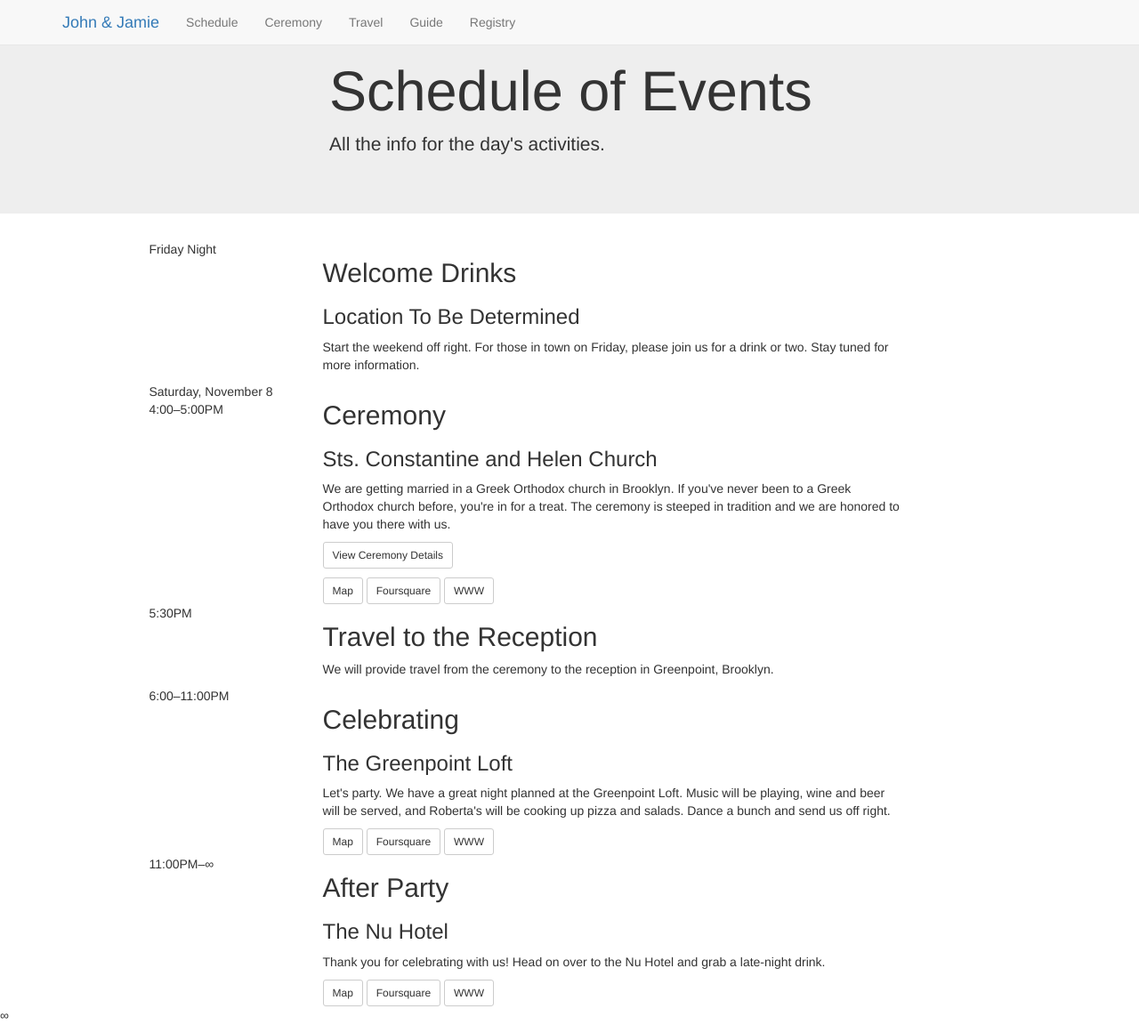
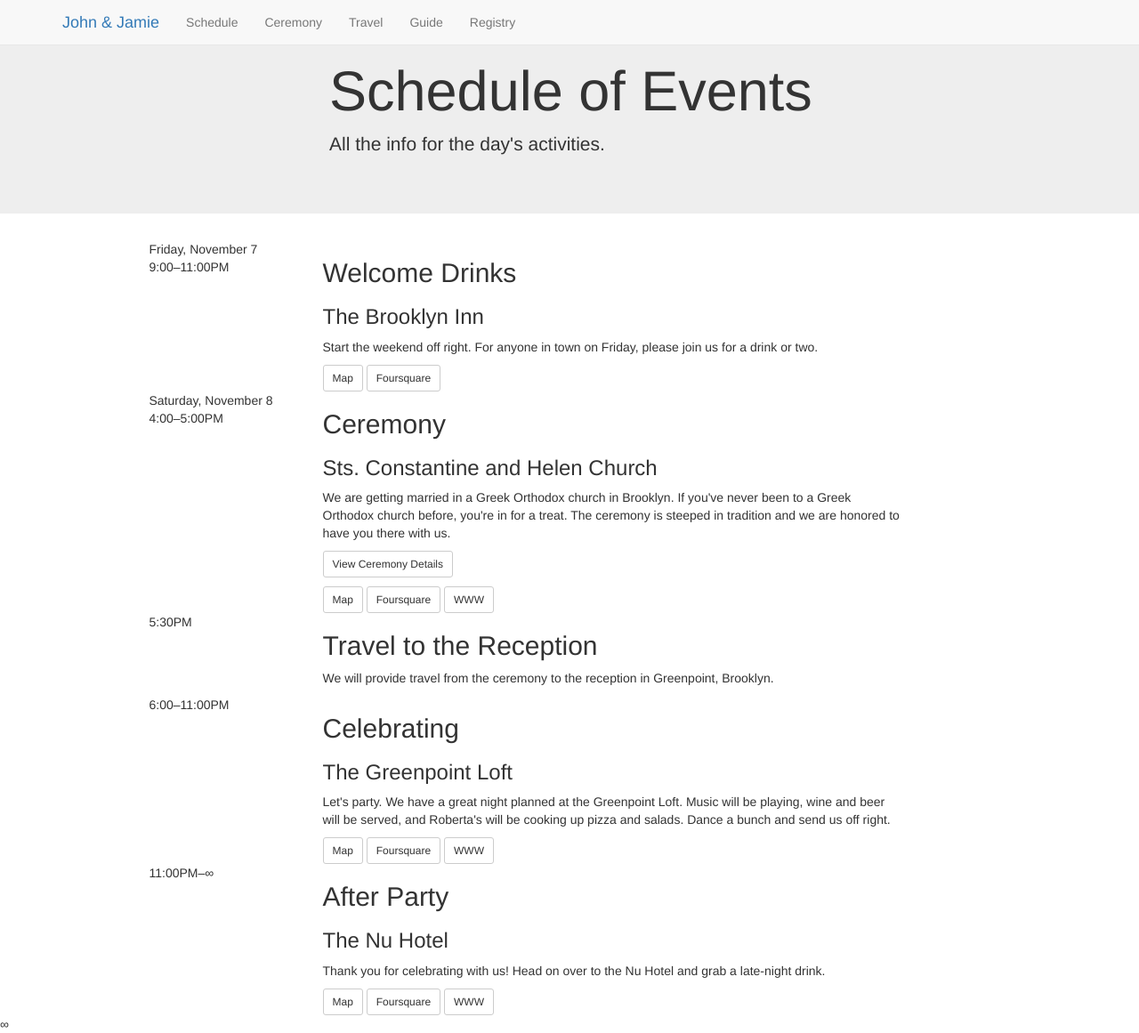
Before and after one commit to jpfinley/weddingSite, a Jekyll site: the page built from site/schedule.html, in a window 1280 px wide and 1161 px high. Shown: the whole window at 89% size. Built offline with Jekyll 4.4.1, drawn with Linux system fonts in a browser that asks for light colours; nearby versions of some CDN libraries; Markdown is read by kramdown in place of the engine named in the settings.

Commit message:
Before party and car sharing codes

```diff
--- a/site/schedule.html
+++ b/site/schedule.html
@@ -16,12 +16,14 @@
     <div class="col-md-12">
       <div class="row section section-event">
         <div class="col-md-2 col-md-offset-1">
-          <header>Friday Night</header>
+          <header>Friday, November 7<br>9:00&ndash;11:00<span>PM</span></header>
         </div>
         <div class="col-md-7">
           <h2>Welcome Drinks</h2>
-          <h3>Location To Be Determined</h3>
-          <p>Start the weekend off right. For those in town on Friday, please join us for a drink or two. Stay tuned for more information.</p>
+          <h3>The Brooklyn Inn</h3>
+          <p>Start the weekend off right. For anyone in town on Friday, please join us for a drink or two.</p>
+          <a class="btn btn-default btn-sm" href="https://www.google.com/maps/place/Brooklyn+Inn" role="button">Map</a>
+          <a class="btn btn-default btn-sm" href="http://4sq.com/7OMMuw" role="button">Foursquare</a>
         </div>
       </div>
       <div class="row section section-event">
@@ -70,7 +72,7 @@
           <p>Thank you for celebrating with us! Head on over to the Nu Hotel and grab a late-night drink.</p>
           <a class="btn btn-default btn-sm" href="https://www.google.com/maps/place/NU+Hotel/@40.688733,-73.988786,17z/data=!4m2!3m1!1s0x89c25a4dd6a2fd77:0x4f671d9ba3774e2c" role="button">Map</a>
           <a class="btn btn-default btn-sm" href="http://4sq.com/5IMyMP" role="button">Foursquare</a>
-		  <a class="btn btn-default btn-sm" href="http://nuhotelbrooklyn.com" role="button">WWW</a>
+          <a class="btn btn-default btn-sm" href="http://nuhotelbrooklyn.com" role="button">WWW</a>
         </div>
       </div>
     </div>
--- a/site/travel.html
+++ b/site/travel.html
@@ -98,6 +98,12 @@
           <a class="btn btn-default btn-sm" href="http://gonyc.about.com/od/gettingaround1/a/nyc_car_service.htm" role="button">About NYC Car Services</a>
           <a class="btn btn-default btn-sm" href="http://evelyncs.com" role="button">Evelyn Car Service</a>
           <a class="btn btn-default btn-sm" href="http://www.arecibocc.com" role="button">Arecibo Car Service</a>
+          <h3>Lyft</h3>
+          <p>Lfyt is offering new users $10 off their first ride. Use code <code>JOHN953548</code>.</p>
+          <a class="btn btn-default btn-sm" href="https://www.lyft.com/" role="button">Lyft</a>
+          <h3>Uber</h3>
+          <p>New Uber users can use code <code>JamieJohnWedding</code> for a free ride (up to $30, excludes uberT). Existing users can use code <code>JamieJohn10</code> for 10% off a ride (up to $10, excludes uberT).</p>
+          <a class="btn btn-default btn-sm" href="https://www.uber.com/" role="button">Uber</a>
         </div>
       </div>
     </div>
```
